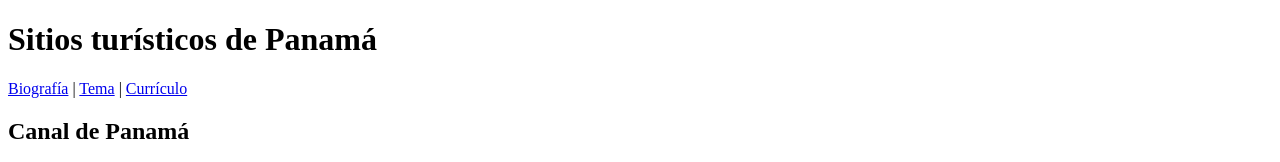
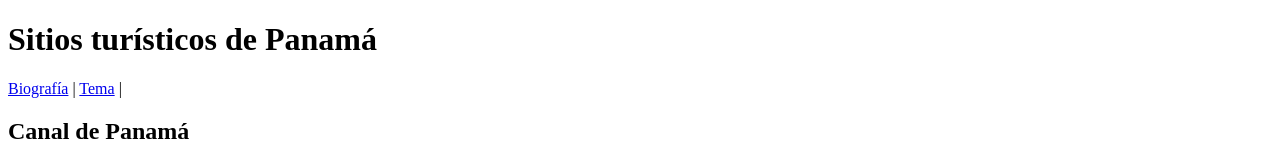
Before and after one commit to d4anielx/ing-web, a plain HTML site: page docs/temad.html in a window 1280 px wide. Shown: the top 162 px of the page. Drawn offline with Linux system fonts and the light colour scheme.

Commit message:
Update temad.html

```diff
--- a/docs/temad.html
+++ b/docs/temad.html
@@ -10,7 +10,6 @@
     <nav>
       <a href="MiBiografia_DPerez.html">Biografía</a> |
       <a href="temad.html">Tema</a> |
-      <a href="curriculod.html">Currículo</a>
     </nav>
   </header>
 
```
